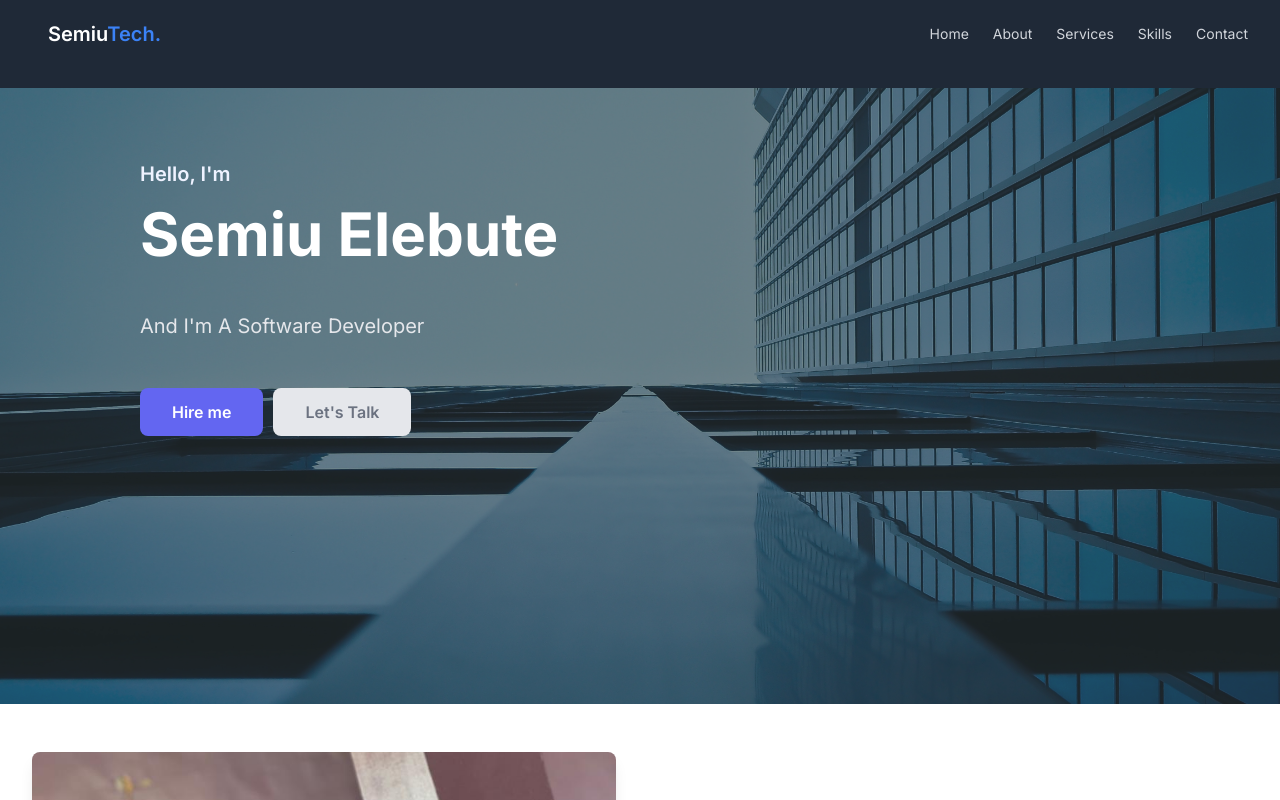
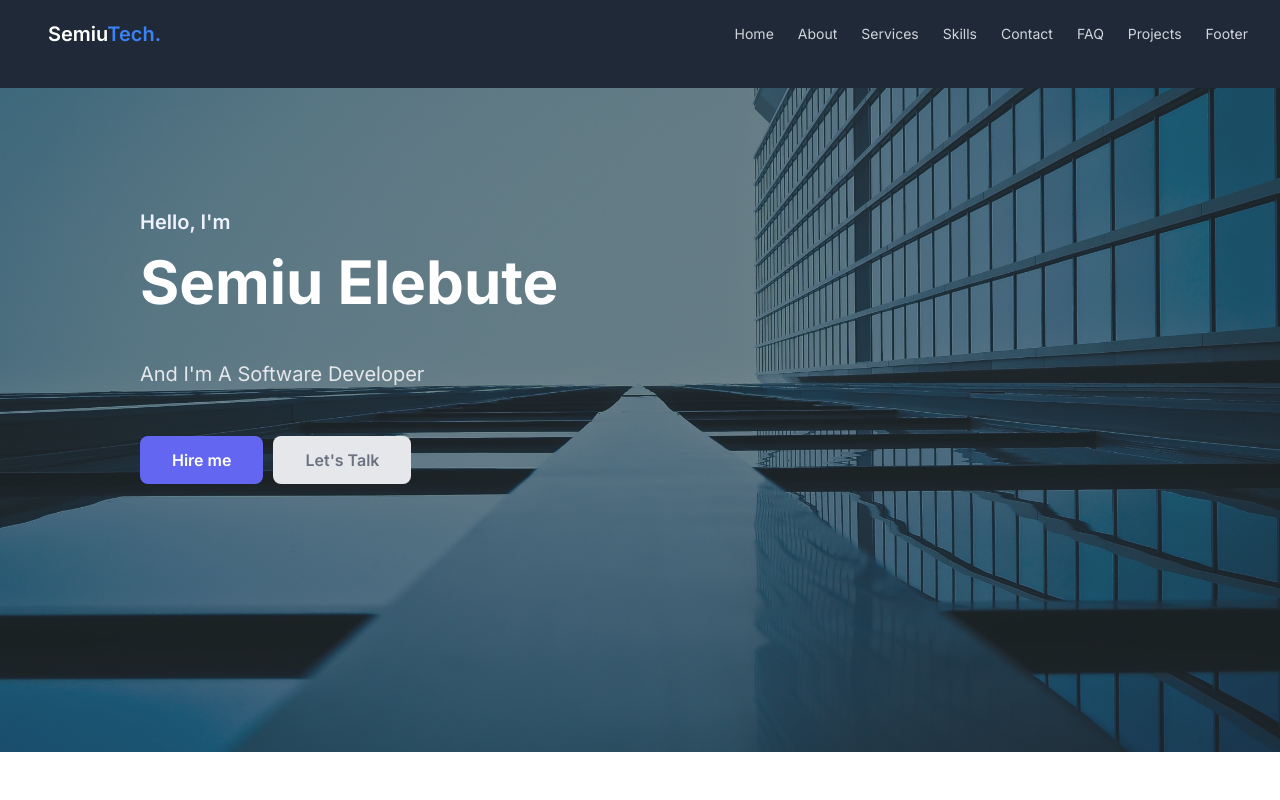
Before and after one commit to savagegraphics/SMDEV, a Next.js app: page /#card in a window 1280 px wide. Built offline with nearby package versions, Linux system fonts and the light colour scheme.

Commit message:
first commit

```diff
--- a/app/About.jsx
+++ b/app/About.jsx
@@ -3,7 +3,7 @@ import React from 'react'
 const About = () => {
   return (
     <div className='bg-white py-6 sm:py-8 lg:py-12'>
-      <div className='mx-auto max-w-screen-xl px-4 md:px-8'>
+      <div className='mx-auto mt-16 max-w-screen-xl px-4 md:px-8'>
         <div className='grid gap-8 md:grid-cols-2 lg:gap-12'>
           <div>
             <div className='h-[30rem] overflow-hidden rounded-lg bg-gray-100 shadow-lg'>
--- a/app/Card.jsx
+++ b/app/Card.jsx
@@ -2,7 +2,7 @@ import React from 'react'
 
 const Card = () => {
   return (
-    <div className='pb-6 sm:pb-8 lg:pb-12 lg:h-[80vh] h-[68vh]'>
+    <div className='pb-6 mt-12 sm:pb-8 lg:pb-12 lg:h-[80vh] h-[68vh]'>
       <div className='mx-auto max-w-screen-2xl px-4 md:px-8'>
         <section className='flex flex-col justify-between gap-6 sm:gap-10 md:gap-16 lg:flex-row px-3'>
           <div className='flex flex-col justify-center sm:text-center lg:py-12 lg:px-24 lg:text-left xl:w-8/12 xl:py-24 py-24'>
--- a/app/Collection.jsx
+++ b/app/Collection.jsx
@@ -3,7 +3,7 @@ import React from 'react'
 const Collection = () => {
   return (
     <div className='bg-white py-6 sm:py-8 lg:py-12'>
-      <div className='mx-auto max-w-screen-2xl px-4 md:px-8'>
+      <div className='mx-auto mt-12 max-w-screen-2xl px-4 md:px-8'>
         <div className='mb-10 md:mb-16'>
           <h2 className='mb-4 text-center text-2xl font-bold text-gray-800 md:mb-6 lg:text-3xl'>
             Collections of Projects
--- a/app/Contact.jsx
+++ b/app/Contact.jsx
@@ -4,7 +4,7 @@ import React from 'react'
 const Contact = () => {
   return (
     <div className='bg-gray-100 px-4 py-10 sm:px-6 lg:px-8 lg:py-14 mx-auto'>
-      <div className='max-w-2xl lg:max-w-5xl mx-auto'>
+      <div className='max-w-2xl mt-12 lg:max-w-5xl mx-auto'>
         <div className='text-center'>
           <h1 className='text-3xl font-bold text-gray-800 sm:text-4xl'>
             Contact us
--- a/app/FAQ.jsx
+++ b/app/FAQ.jsx
@@ -3,7 +3,7 @@ import React from 'react'
 const FAQ = () => {
   return (
     <div className='bg-white py-6 sm:py-8 lg:py-12'>
-      <div className='mx-auto max-w-screen-xl px-4 md:px-8'>
+      <div className='mx-auto mt-12 max-w-screen-xl px-4 md:px-8'>
         <div className='mb-10 md:mb-16'>
           <h2 className='mb-4 text-center text-2xl font-bold text-gray-800 md:mb-6 lg:text-3xl'>
             Frequently Asked Questions
--- a/app/FeatureCard.jsx
+++ b/app/FeatureCard.jsx
@@ -3,10 +3,10 @@ import React from 'react'
 const FeatureCard = () => {
   return (
     <section className='py-24 bg-white'>
-      <div className='mx-auto max-w-7xl px-4 sm:px-6 lg:px-8'>
+      <div className='mx-auto mt-12 max-w-7xl px-4 sm:px-6 lg:px-8'>
         <div className='mb-10 lg:mb-16 flex justify-center items-center flex-col gap-x-0 gap-y-6 lg:gap-y-0 lg:flex-row lg:justify-between max-md:max-w-lg max-md:mx-auto'>
           <div className='relative w-full text-center lg:text-left lg:w-2/4'>
-            <h2 className='text-4xl font-bold text-gray-900 leading-[3.25rem] lg:mb-6 mx-auto max-w-max lg:max-w-md lg:mx-0'>
+            <h2 className='text-2xl font-bold text-gray-900 leading-[3.25rem] lg:mb-6 mx-auto max-w-max lg:max-w-md lg:mx-0'>
               Unlock the Power of MERN Stack Development
             </h2>
           </div>
--- a/app/Footer.jsx
+++ b/app/Footer.jsx
@@ -3,21 +3,12 @@ import React from 'react'
 const Footer = () => {
   return (
     <div className='bg-white pt-4 sm:pt-10 lg:pt-12'>
-      <footer className='mx-auto max-w-screen-2xl px-4 md:px-8'>
+      <footer className='mx-auto mt-12 max-w-screen-2xl px-4 md:px-8'>
         <div className='flex flex-col items-center justify-between gap-4 border-t border-b py-6 md:flex-row'>
           <nav className='flex flex-wrap justify-center gap-x-4 gap-y-2 md:justify-start md:gap-6'>
-            <a
-              href='#'
-              className='text-gray-500 transition duration-100 hover:text-indigo-500 active:text-indigo-600'
-            >
-              About
-            </a>
-            <a
-              href='#'
-              className='text-gray-500 transition duration-100 hover:text-indigo-500 active:text-indigo-600'
-            >
-              Blog
-            </a>
+            <p className='text-xl text-gray-700 font-medium'>
+              Semiu<span className='text-blue-500'>Tech.</span>
+            </p>
           </nav>
 
           <div className='flex gap-4'>
--- a/app/Nav.jsx
+++ b/app/Nav.jsx
@@ -11,30 +11,42 @@ import Skill from './Skill'
 
 export default function Navbar () {
   const [menuOpen, setMenuOpen] = useState(false)
-  const [scrolled, setScrolled] = useState(false)
+  const navbarHeight = 80 // Adjust this value based on your navbar height in pixels
 
   const navigation = [
-    { title: 'Home', path: '/' },
-    { title: 'About', path: '/' },
-    { title: 'Services', path: '/' },
-    { title: 'Skills', path: '/' },
-    { title: 'Contact', path: '/' }
+    { title: 'Home', path: '#card' },
+    { title: 'About', path: '#about' },
+    { title: 'Services', path: '#featureCard' },
+    { title: 'Skills', path: '#skill' },
+    { title: 'Contact', path: '#contact' },
+    { title: 'FAQ', path: '#faq' },
+    { title: 'Projects', path: '#collection' },
+    { title: 'Footer', path: '#footer' }
   ]
 
   useEffect(() => {
-    const handleScroll = () => {
-      setScrolled(window.scrollY > 0)
+    const handleClickOutside = e => {
+      if (!e.target.closest('.menu-btn')) {
+        setMenuOpen(false)
       }
-
-    window.addEventListener('scroll', handleScroll)
-    return () => window.removeEventListener('scroll', handleScroll)
+    }
+    document.addEventListener('click', handleClickOutside)
+    return () => document.removeEventListener('click', handleClickOutside)
   }, [])
 
   useEffect(() => {
-    document.onclick = e => {
-      const target = e.target
-      if (!target.closest('.menu-btn')) setMenuOpen(false)
+    const handleHashChange = () => {
+      const element = document.querySelector(window.location.hash)
+      if (element) {
+        const yOffset = -navbarHeight
+        const y =
+          element.getBoundingClientRect().top + window.pageYOffset + yOffset
+        window.scrollTo({ top: y, behavior: 'smooth' })
       }
+    }
+    window.addEventListener('hashchange', handleHashChange)
+    handleHashChange() // handle the initial hash
+    return () => window.removeEventListener('hashchange', handleHashChange)
   }, [])
 
   const Brand = () => (
@@ -84,12 +96,8 @@ export default function Navbar () {
   )
 
   return (
-    <div className=''>
-      <header
-        className={`fixed top-0 left-0 bg-gray-800 w-full lg:w-full h-20 z-999 transition-colors duration-300 ${
-          scrolled ? 'bg-gray-800' : 'bg-transparent'
-        }`}
-      >
+    <div>
+      <header className='fixed top-0 left-0 bg-gray-800 w-full h-20 z-999 transition-colors duration-300'>
         <div className={`md:hidden ${menuOpen ? 'mx-2 pb-5' : 'hidden'}`}>
           <Brand />
         </div>
@@ -105,7 +113,7 @@ export default function Navbar () {
             <div
               className={`flex-1 items-center mt-8 md:mt-0 md:flex ${
                 menuOpen ? 'block' : 'hidden'
-              } `}
+              }`}
             >
               <ul className='flex-1 justify-end items-center space-y-6 md:flex md:space-x-6 md:space-y-0'>
                 {navigation.map((item, idx) => (
@@ -120,17 +128,31 @@ export default function Navbar () {
           </div>
         </nav>
       </header>
-      <div className='pt-16 bg-[#2d383c96] h-[100vh]'>
+      <div className='pt-16 bg-[#2d383c96]'>
+        <section id='card'>
           <Card />
+        </section>
+        <section id='about'>
           <About />
+        </section>
+        <section id='skill'>
           <Skill />
+        </section>
+        <section id='featureCard'>
           <FeatureCard />
+        </section>
+        <section id='collection'>
           <Collection />
+        </section>
+        <section id='faq'>
           <FAQ />
+        </section>
+        <section id='contact'>
           <Contact />
+        </section>
+        <section id='footer'>
           <Footer />
-        {/* Add padding to compensate for the fixed navbar */}
-        {/* Your page content here */}
+        </section>
       </div>
     </div>
   )
--- a/app/Skill.jsx
+++ b/app/Skill.jsx
@@ -5,7 +5,7 @@ const Skill = () => {
     <div className='bg-white pb-6 sm:pb-8 lg:pb-12'>
       <div className='mx-auto max-w-screen-2xl px-4 md:px-8'>
         <section className='flex flex-col justify-between gap-6 sm:gap-10 md:gap-16 lg:flex-row lg:ml-12'>
-          <div className='flex flex-col items-center justify-center sm:text-center lg:items-start lg:py-12 lg:text-left xl:w-5/12 xl:py-24'>
+          <div className='flex flex-col items-center mt-12 justify-center sm:text-center lg:items-start lg:py-12 lg:text-left xl:w-5/12 xl:py-24'>
             <h1 className='mb-8 text-md font-bold text-black md:mb-12 md:text-xl'>
               My creative skills & experiences.
             </h1>
@@ -16,7 +16,7 @@ const Skill = () => {
             </p>
           </div>
 
-          <div className='overflow-hidden rounded-lg bg-gray-100 shadow-lg lg:h-auto'>
+          <div className='overflow-hidden rounded-lg lg:mt-24 mt-12 bg-gray-100 shadow-lg lg:h-auto'>
             <div className='px-4 py-10 sm:px-6 lg:px-8 lg:py-14 mx-auto'>
               <div className='w-full mx-auto text-center mb-6'>
                 <h2 className='text-xl font-semibold text-gray-800'>
```
Lines whose indentation alone changed are shown as unchanged.
